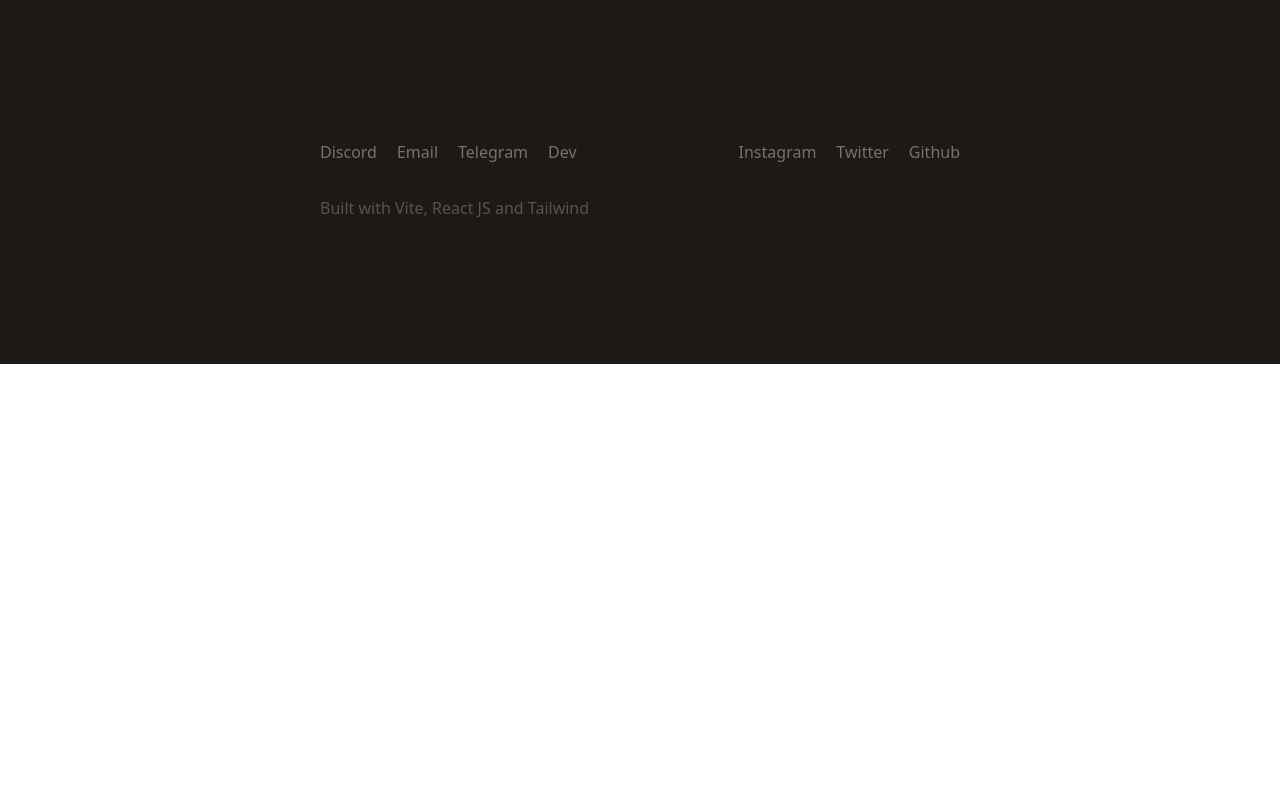
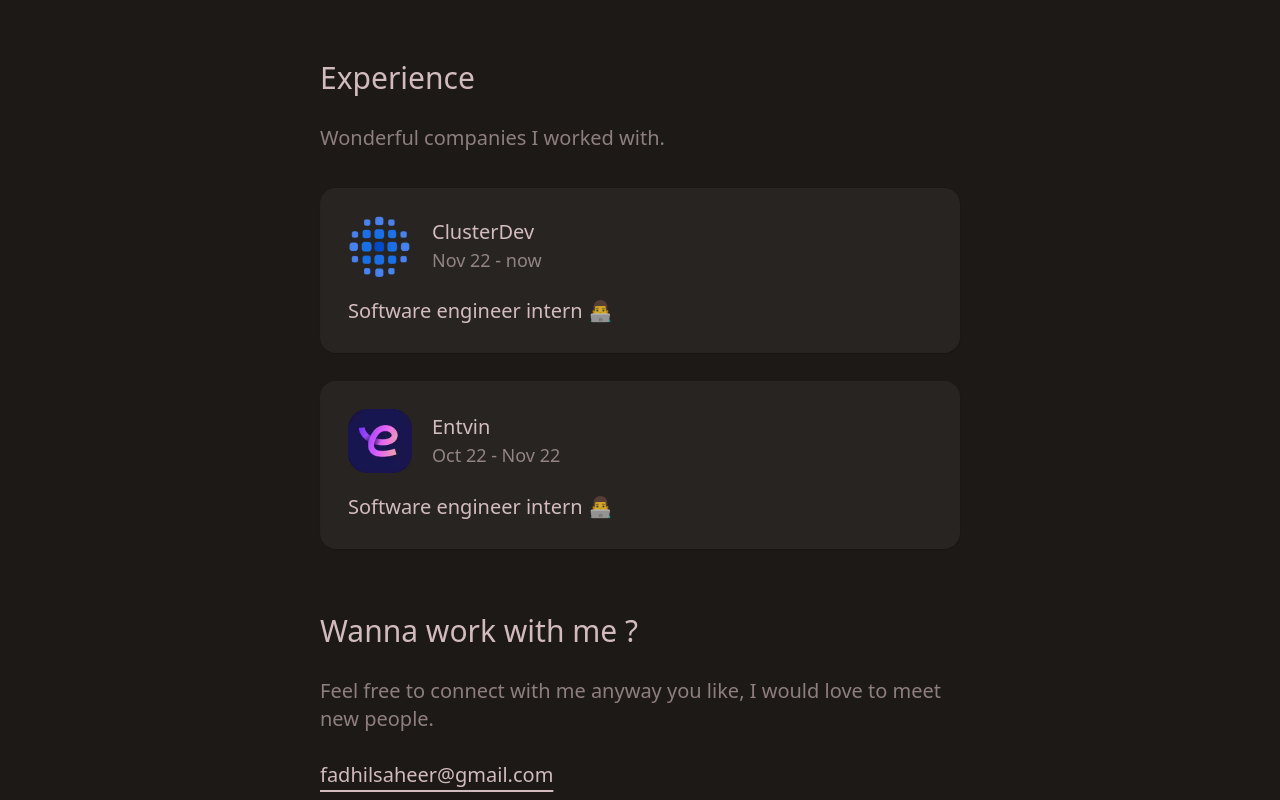
Before and after one commit to fadhilsaheer/fadhilsaheer.github.io, a React (Vite) app: page / in a window 1280 px wide. Shown: the part 2340-3140 px from the top of the page. Before the commit the page ends 2704 px from the top, so only its background shows below. Built offline with nearby package versions, Linux system fonts and the light colour scheme.

Commit message:
experience section

```diff
--- a/src/App.tsx
+++ b/src/App.tsx
@@ -1,6 +1,7 @@
 import React from 'react';
 import { useIntersection } from 'react-use';
 import { About } from './components/About';
+import { Experience } from './components/Experience';
 import { Footer } from './components/Footer';
 import { Layout } from './components/Layout';
 import { Navbar } from './components/Navbar';
@@ -26,6 +27,7 @@ export const App: React.FC = () => {
       </div>
       <Skills />
       <Projects />
+      <Experience />
       <Footer />
     </Layout>
   );
--- /dev/null
+++ b/src/components/Experience.tsx
@@ -0,0 +1,82 @@
+import React from 'react';
+import ClusterDevImage from '../assets/company/clusterdev.webp';
+import EntvinImage from '../assets/company/entvin.webp';
+
+export const Experience: React.FC = () => {
+  return (
+    <div className='mt-16'>
+      <h2 className='text-2xl sm:text-3xl font-medium text-rose-100/80'>
+        Experience
+      </h2>
+      <p className='mt-7 text-xl text-rose-100/50'>
+        Wonderful companies I worked with.
+      </p>
+      <div className='mt-9 grid grid-cols-1 gap-7'>
+        <ExperienceObject
+          name='ClusterDev'
+          time='Nov 22 - now'
+          website='https://clusterdev.com'
+          image={ClusterDevImage}
+          job={'Software engineer intern \u{1F468}\u{200D}\u{1F4BB}'}
+        />
+        <ExperienceObject
+          name='Entvin'
+          time='Oct 22 - Nov 22'
+          website='https://entvin.com'
+          image={EntvinImage}
+          job={'Software engineer intern \u{1F468}\u{200D}\u{1F4BB}'}
+        />
+      </div>
+      <div className='mt-16'>
+        <div>
+          <h2 className='text-2xl sm:text-3xl font-medium text-rose-100/80'>
+            Wanna work with me ?
+          </h2>
+          <p className='my-7 text-xl text-rose-100/50'>
+            Feel free to connect with me anyway you like, I would love to meet
+            new people.
+          </p>
+          <a
+            href='mailto:fadhilsaheer@gmail.com'
+            className='text-xl text-rose-100/80 underline underline-offset-8 transition-all duration-200 hover:text-rose-100/50'
+          >
+            fadhilsaheer@gmail.com
+          </a>
+        </div>
+      </div>
+    </div>
+  );
+};
+
+interface Props {
+  name: string;
+  website: string;
+  image: string;
+  time: string;
+  job: string;
+}
+
+export const ExperienceObject: React.FC<Props> = ({
+  name,
+  website,
+  image,
+  time,
+  job,
+}) => {
+  return (
+    <a href={website}>
+      <div className='cursor-pointer group w-full hover:opacity-80 rounded-2xl bg-white/5 p-7 shadow-surface-elevation-low transition duration-300 hover:bg-white/10 hover:shadow-surface-elevation-medium'>
+        <div className='flex items-center'>
+          <img src={image} alt='' className='w-16 mr-5' />
+          <div>
+            <h3 className='text-xl font-medium text-rose-100/80 group-hover:underline underline-offset-4'>
+              {name}
+            </h3>
+            <p className='text-lg text-rose-100/50'>{time}</p>
+          </div>
+        </div>
+        <p className='mt-5 text-xl text-rose-100/80'>{job}</p>
+      </div>
+    </a>
+  );
+};
```
